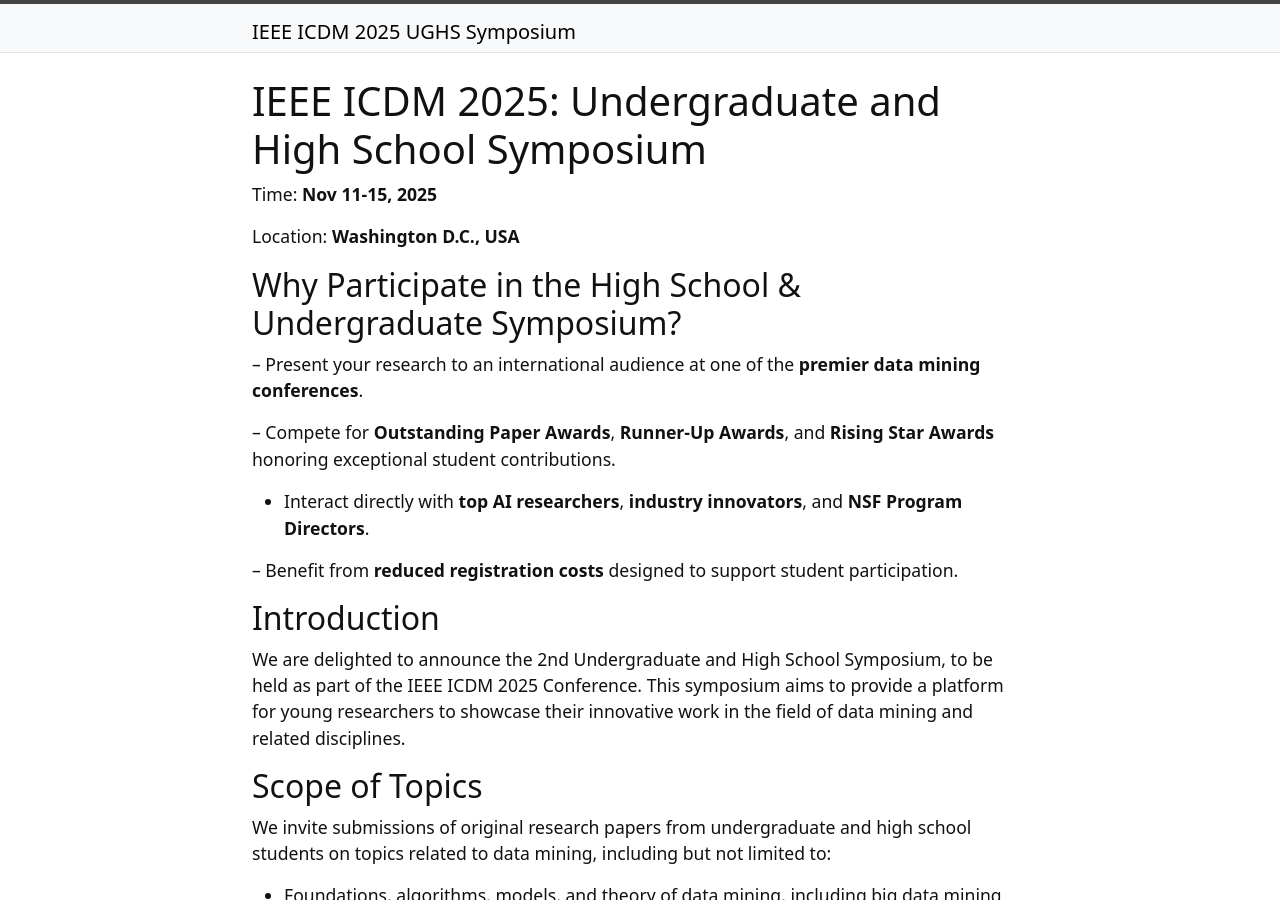
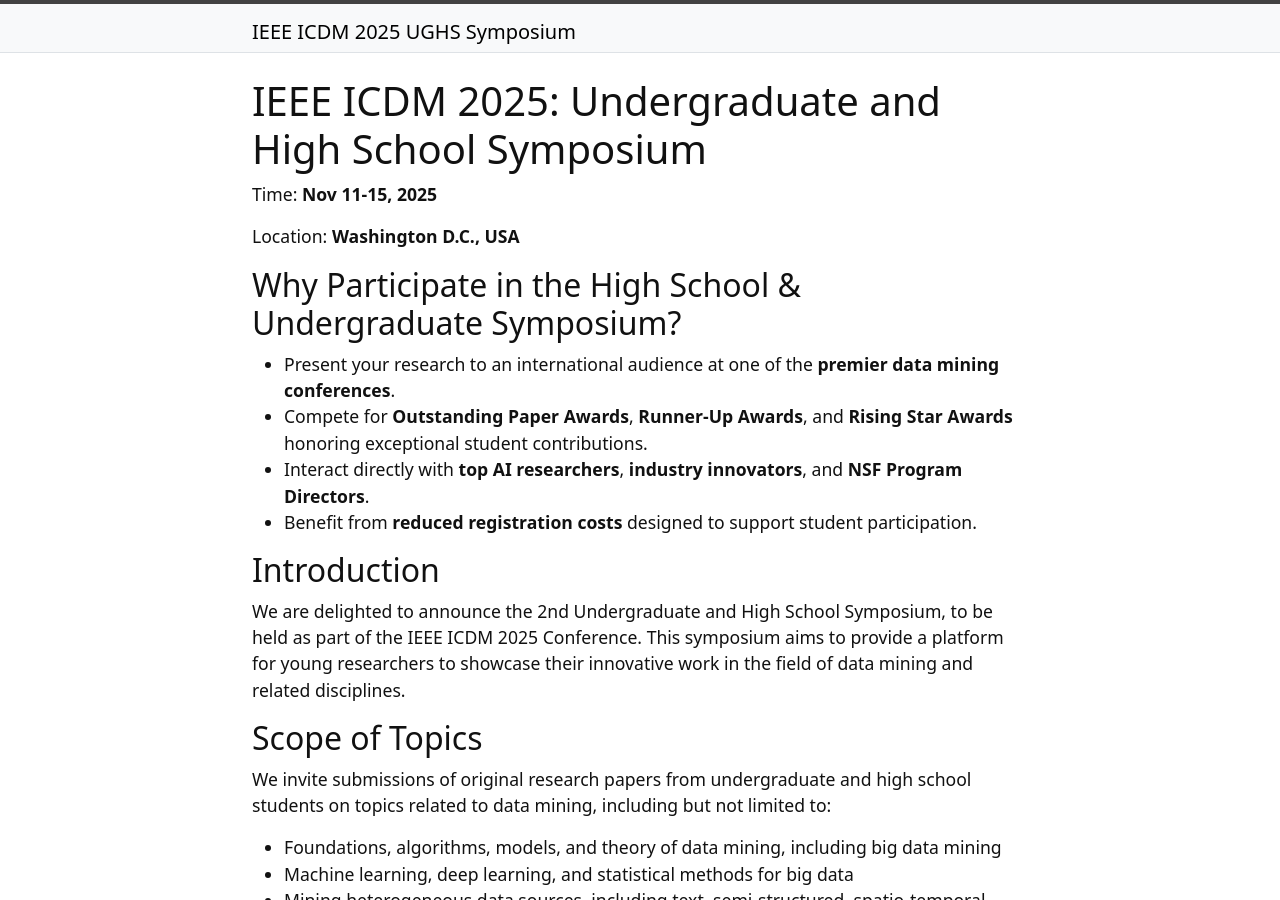
Before and after one commit to xuanwang91/2025-ICDM-UGHS, a Jekyll site: the page built from index.md, in a window 1280 px wide and 900 px high. Built offline with Jekyll 4.4.1, drawn with Linux system fonts in a browser that asks for light colours.

```diff
--- a/index.md
+++ b/index.md
@@ -11,13 +11,10 @@ Location: **Washington D.C., USA**
 
 ## Why Participate in the High School & Undergraduate Symposium?
 
-– Present your research to an international audience at one of the **premier data mining conferences**.
-
-– Compete for **Outstanding Paper Awards**, **Runner-Up Awards**, and **Rising Star Awards** honoring exceptional student contributions.
-
+- Present your research to an international audience at one of the **premier data mining conferences**.
+- Compete for **Outstanding Paper Awards**, **Runner-Up Awards**, and **Rising Star Awards** honoring exceptional student contributions.
 - Interact directly with **top AI researchers**, **industry innovators**, and **NSF Program Directors**.
-
-– Benefit from **reduced registration costs** designed to support student participation.
+- Benefit from **reduced registration costs** designed to support student participation.
 
 ## Introduction
 We are delighted to announce the 2nd Undergraduate and High School Symposium, to be held as part of the IEEE ICDM 2025 Conference. This symposium aims to provide a platform for young researchers to showcase their innovative work in the field of data mining and related disciplines.
```
